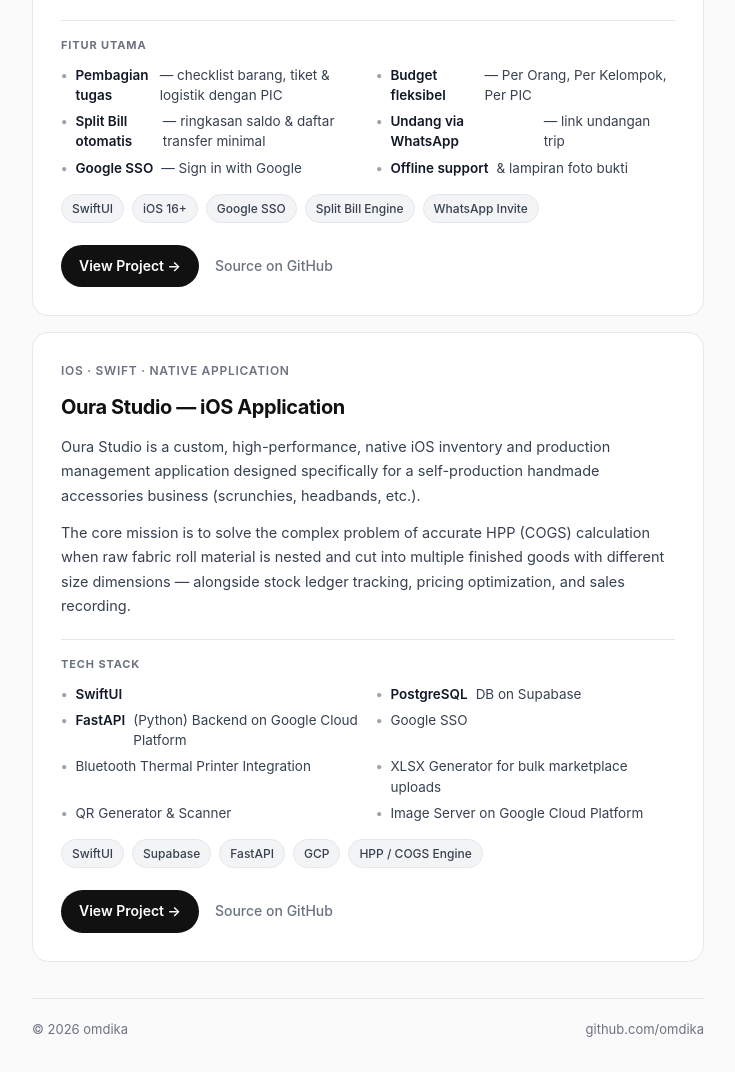
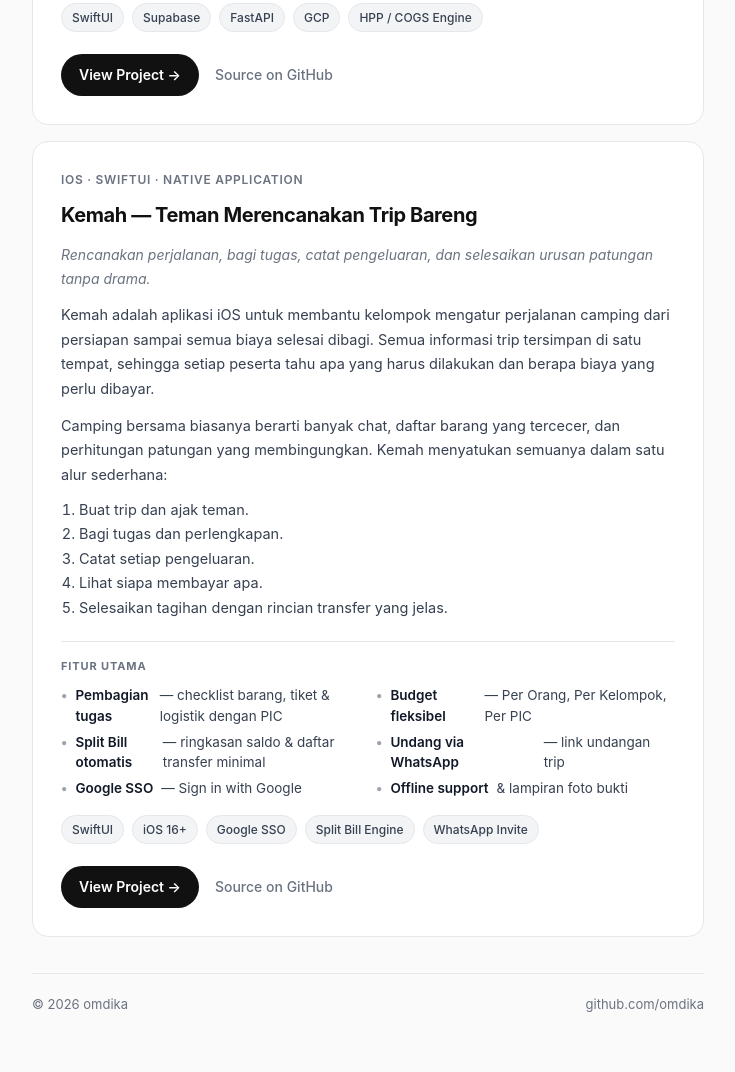
Before and after one commit to omdika/omdika.github.io, a plain HTML site: page index.html in a window 1280 px wide. Shown: the part 802-1874 px from the top of the page, without its empty margins (272-1007 px from the left). After the commit the page ends 1849 px from the top, so only its background shows below. Drawn offline with Linux system fonts and the light colour scheme.

Commit message:
Reorder portfolio projects: Oura Studio first, Kemah second

```diff
--- a/index.html
+++ b/index.html
@@ -7,212 +7,82 @@
   <meta name="description" content="Welcome to my portfolio — Oura Studio iOS Frontend and other projects by Handika Tri Aswara" />
   <link rel="preconnect" href="https://fonts.googleapis.com">
   <style>
-    :root {
-      --bg: #fafafa;
-      --fg: #111111;
-      --muted: #6b7280;
-      --border: #e5e7eb;
-      --card: #ffffff;
-      --accent: #111111;
-    }
-    * { box-sizing: border-box; margin: 0; padding: 0; }
-    body {
-      font-family: -apple-system, BlinkMacSystemFont, "Inter", "Segoe UI", Roboto, Helvetica, Arial, sans-serif;
-      background: var(--bg);
-      color: var(--fg);
-      line-height: 1.6;
-      -webkit-font-smoothing: antialiased;
-    }
-    a { color: inherit; text-decoration: none; }
-    .container { max-width: 720px; margin: 0 auto; padding: 0 24px; }
-
-    /* Nav */
-    nav {
-      display: flex; justify-content: space-between; align-items: center;
-      padding: 18px 0; border-bottom: 1px solid var(--border);
-    }
-    .logo { font-weight: 650; letter-spacing: -0.02em; font-size: 15px; }
-    .nav-links { display: flex; gap: 20px; font-size: 14px; color: var(--muted); }
-    .nav-links a:hover { color: var(--fg); }
-
-    /* Hero */
-    .hero { padding: 40px 0 24px; }
-    .hero h1 {
-      font-size: 32px; font-weight: 700; letter-spacing: -0.03em;
-      line-height: 1.15; margin-bottom: 16px;
-    }
-    .hero p {
-      color: var(--muted); font-size: 17px; max-width: 520px;
-    }
-    .hero p strong { color: var(--fg); font-weight: 600; }
-
-    /* Section */
-    .section-label {
-      font-size: 12px; font-weight: 600; letter-spacing: 0.08em;
-      text-transform: uppercase; color: var(--muted);
-      margin: 28px 0 16px; display: flex; align-items: center; gap: 12px;
-    }
-    .section-label::after { content: ""; flex: 1; height: 1px; background: var(--border); }
-
-    /* Card */
-    .card {
-      background: var(--card); border: 1px solid var(--border);
-      border-radius: 16px; padding: 28px; transition: border-color 0.2s;
-    }
-    .card:hover { border-color: #d1d5db; }
-    .card-meta {
-      font-size: 12px; font-weight: 600; letter-spacing: 0.06em;
-      text-transform: uppercase; color: var(--muted); margin-bottom: 10px;
-    }
-    .card h2 { font-size: 20px; font-weight: 650; letter-spacing: -0.02em; margin-bottom: 12px; }
-    .card h2 a:hover { text-decoration: underline; text-underline-offset: 3px; }
-    .card p { font-size: 14.5px; color: #374151; line-height: 1.7; }
-    .card p + p { margin-top: 12px; }
-    .stack { margin-top: 20px; padding-top: 16px; border-top: 1px solid var(--border); }
-    .stack-title { font-size: 11px; font-weight: 700; letter-spacing: 0.08em; text-transform: uppercase; color: var(--muted); margin-bottom: 10px; }
-    .stack-list { list-style: none; display: grid; grid-template-columns: 1fr 1fr; gap: 6px 16px; }
-    .stack-list li { font-size: 13.5px; color: #374151; display: flex; align-items: flex-start; gap: 8px; line-height: 1.5; }
-    .stack-list li::before { content: "•"; color: #9ca3af; font-weight: 700; flex-shrink: 0; }
-    .stack-list li strong { font-weight: 600; color: #111827; }
-    @media (max-width: 600px) { .stack-list { grid-template-columns: 1fr; } }
-    .tags { display: flex; flex-wrap: wrap; gap: 8px; margin-top: 16px; }
-    .tag {
-      font-size: 12px; font-weight: 500; color: #374151;
-      background: #f3f4f6; border: 1px solid var(--border);
-      padding: 4px 10px; border-radius: 999px;
-    }
-    .card-footer { margin-top: 22px; display: flex; align-items: center; gap: 16px; }
-    .btn {
-      display: inline-flex; align-items: center; gap: 8px;
-      font-size: 14px; font-weight: 600;
-      background: var(--accent); color: #fff;
-      padding: 10px 18px; border-radius: 999px;
-      transition: opacity 0.2s;
-    }
-    .btn:hover { opacity: 0.85; }
-    .link-muted { font-size: 14px; color: var(--muted); font-weight: 500; }
-    .link-muted:hover { color: var(--fg); }
-
-    /* Footer */
-    footer {
-      margin-top: 36px; padding: 20px 0 32px;
-      border-top: 1px solid var(--border);
-      display: flex; justify-content: space-between; align-items: center;
-      font-size: 13px; color: var(--muted);
-    }
-    footer a:hover { color: var(--fg); }
-
-    @media (max-width: 600px) {
-      .hero { padding: 32px 0 20px; }
-      .hero h1 { font-size: 26px; }
-      .hero p { font-size: 16px; }
-      .card { padding: 22px; }
-    }
+    :root { --bg:#fafafa; --fg:#111111; --muted:#6b7280; --border:#e5e7eb; --card:#ffffff; --accent:#111111; }
+    * { box-sizing:border-box; margin:0; padding:0; }
+    body { font-family:-apple-system,BlinkMacSystemFont,"Inter","Segoe UI",Roboto,Helvetica,Arial,sans-serif; background:var(--bg); color:var(--fg); line-height:1.6; -webkit-font-smoothing:antialiased; }
+    a { color:inherit; text-decoration:none; }
+    .container { max-width:720px; margin:0 auto; padding:0 24px; }
+    nav { display:flex; justify-content:space-between; align-items:center; padding:18px 0; border-bottom:1px solid var(--border); }
+    .logo { font-weight:650; letter-spacing:-.02em; font-size:15px; }
+    .nav-links { display:flex; gap:20px; font-size:14px; color:var(--muted); }
+    .nav-links a:hover { color:var(--fg); }
+    .hero { padding:40px 0 24px; }
+    .hero h1 { font-size:32px; font-weight:700; letter-spacing:-.03em; line-height:1.15; margin-bottom:16px; }
+    .hero p { color:var(--muted); font-size:17px; max-width:520px; }
+    .hero p strong { color:var(--fg); font-weight:600; }
+    .section-label { font-size:12px; font-weight:600; letter-spacing:.08em; text-transform:uppercase; color:var(--muted); margin:28px 0 16px; display:flex; align-items:center; gap:12px; }
+    .section-label::after { content:""; flex:1; height:1px; background:var(--border); }
+    .card { background:var(--card); border:1px solid var(--border); border-radius:16px; padding:28px; transition:border-color .2s; }
+    .card:hover { border-color:#d1d5db; }
+    .card-meta { font-size:12px; font-weight:600; letter-spacing:.06em; text-transform:uppercase; color:var(--muted); margin-bottom:10px; }
+    .card h2 { font-size:20px; font-weight:650; letter-spacing:-.02em; margin-bottom:12px; }
+    .card h2 a:hover { text-decoration:underline; text-underline-offset:3px; }
+    .card p { font-size:14.5px; color:#374151; line-height:1.7; }
+    .card p + p { margin-top:12px; }
+    .stack { margin-top:20px; padding-top:16px; border-top:1px solid var(--border); }
+    .stack-title { font-size:11px; font-weight:700; letter-spacing:.08em; text-transform:uppercase; color:var(--muted); margin-bottom:10px; }
+    .stack-list { list-style:none; display:grid; grid-template-columns:1fr 1fr; gap:6px 16px; }
+    .stack-list li { font-size:13.5px; color:#374151; display:flex; align-items:flex-start; gap:8px; line-height:1.5; }
+    .stack-list li::before { content:"•"; color:#9ca3af; font-weight:700; flex-shrink:0; }
+    .stack-list li strong { font-weight:600; color:#111827; }
+    .tags { display:flex; flex-wrap:wrap; gap:8px; margin-top:16px; }
+    .tag { font-size:12px; font-weight:500; color:#374151; background:#f3f4f6; border:1px solid var(--border); padding:4px 10px; border-radius:999px; }
+    .card-footer { margin-top:22px; display:flex; align-items:center; gap:16px; }
+    .btn { display:inline-flex; align-items:center; gap:8px; font-size:14px; font-weight:600; background:var(--accent); color:#fff; padding:10px 18px; border-radius:999px; transition:opacity .2s; }
+    .btn:hover { opacity:.85; }
+    .link-muted { font-size:14px; color:var(--muted); font-weight:500; }
+    .link-muted:hover { color:var(--fg); }
+    footer { margin-top:36px; padding:20px 0 32px; border-top:1px solid var(--border); display:flex; justify-content:space-between; align-items:center; font-size:13px; color:var(--muted); }
+    footer a:hover { color:var(--fg); }
+    @media (max-width:600px) { .hero{padding:32px 0 20px;} .hero h1{font-size:26px;} .hero p{font-size:16px;} .card{padding:22px;} .stack-list{grid-template-columns:1fr;} }
   </style>
 </head>
 <body>
   <div class="container">
     <nav>
       <a href="https://omdika.github.io" class="logo">omdika.github.io</a>
-      <div class="nav-links">
-        <a href="https://github.com/omdika" target="_blank" rel="noopener">GitHub</a>
-        <a href="mailto:hello@omdika.github.io">Contact</a>
-      </div>
+      <div class="nav-links"><a href="https://github.com/omdika" target="_blank" rel="noopener">GitHub</a><a href="mailto:hello@omdika.github.io">Contact</a></div>
     </nav>
-
-    <section class="hero">
-      <h1>Welcome to my portfolio.</h1>
-      <p>
-        I'm <strong>omdika</strong> — iOS & software developer focused on building clean, high-performance native applications. Here's a selection of my work.
-      </p>
-    </section>
-
+    <section class="hero"><h1>Welcome to my portfolio.</h1><p>I'm <strong>omdika</strong> — iOS & software developer focused on building clean, high-performance native applications. Here's a selection of my work.</p></section>
     <div class="section-label">Featured Projects</div>
 
     <article class="card">
+      <div class="card-meta">iOS · Swift · Native Application</div>
+      <h2><a href="https://omdika.github.io/oura-studio-ios/" target="_blank" rel="noopener">Oura Studio — iOS Application</a></h2>
+      <p>Oura Studio is a custom, high-performance, native iOS inventory and production management application designed specifically for a self-production handmade accessories business (scrunchies, headbands, and more).</p>
+      <p>The core mission is to solve the complex problem of accurate HPP (COGS) calculation when raw fabric roll material is nested and cut into multiple finished goods with different size dimensions and material costs.</p>
+      <div class="stack"><div class="stack-title">Tech Stack</div><ul class="stack-list">
+        <li><strong>SwiftUI</strong></li><li><strong>PostgreSQL</strong> DB on Supabase</li><li><strong>FastAPI</strong> (Python) Backend on Google Cloud Platform</li><li>Google SSO</li><li>Bluetooth Thermal Printer Integration</li><li>XLSX Generator for bulk marketplace uploads</li><li>QR Generator & Scanner</li><li>Image Server on Google Cloud Platform</li>
+      </ul></div>
+      <div class="tags"><span class="tag">SwiftUI</span><span class="tag">Supabase</span><span class="tag">FastAPI</span><span class="tag">GCP</span><span class="tag">HPP / COGS Engine</span></div>
+      <div class="card-footer"><a class="btn" href="https://omdika.github.io/oura-studio-ios/" target="_blank" rel="noopener">View Project →</a><a class="link-muted" href="https://github.com/omdika" target="_blank" rel="noopener">Source on GitHub</a></div>
+    </article>
+
+    <article class="card" style="margin-top:16px;">
       <div class="card-meta">iOS · SwiftUI · Native Application</div>
       <h2><a href="https://omdika.github.io/kemah-ios/" target="_blank" rel="noopener">Kemah — Teman Merencanakan Trip Bareng</a></h2>
-      <p style="color: var(--muted); font-size: 14px; font-style: italic; margin-bottom: 12px;">Rencanakan perjalanan, bagi tugas, catat pengeluaran, dan selesaikan urusan patungan tanpa drama.</p>
-      <p>
-        Kemah adalah aplikasi iOS untuk membantu kelompok mengatur perjalanan camping dari persiapan sampai semua biaya selesai dibagi. Semua informasi trip tersimpan di satu tempat, sehingga setiap peserta tahu apa yang harus dibawa, siapa yang bertanggung jawab, dan berapa dana yang perlu dibayarkan.
-      </p>
-      <p>
-        Camping bersama biasanya berarti banyak chat, daftar barang yang tercecer, dan perhitungan patungan yang membingungkan. Kemah menyatukan semuanya dalam satu alur sederhana:
-      </p>
-      <ol style="font-size: 14.5px; color: #374151; line-height: 1.7; margin: 10px 0 0 18px;">
-        <li>Buat trip dan ajak teman.</li>
-        <li>Bagi tugas dan perlengkapan.</li>
-        <li>Catat setiap pengeluaran.</li>
-        <li>Lihat siapa membayar apa.</li>
-        <li>Selesaikan tagihan dengan rincian transfer yang jelas.</li>
-      </ol>
-      <div class="stack">
-        <div class="stack-title">Fitur Utama</div>
-        <ul class="stack-list">
-          <li><strong>Pembagian tugas</strong> — checklist barang, tiket & logistik dengan PIC</li>
-          <li><strong>Budget fleksibel</strong> — Per Orang, Per Kelompok, Per PIC</li>
-          <li><strong>Split Bill otomatis</strong> — ringkasan saldo & daftar transfer minimal</li>
-          <li><strong>Undang via WhatsApp</strong> — link undangan trip</li>
-          <li><strong>Google SSO</strong> — Sign in with Google</li>
-          <li><strong>Offline support</strong> & lampiran foto bukti</li>
-        </ul>
-      </div>
-      <div class="tags">
-        <span class="tag">SwiftUI</span>
-        <span class="tag">iOS 16+</span>
-        <span class="tag">Google SSO</span>
-        <span class="tag">Split Bill Engine</span>
-        <span class="tag">WhatsApp Invite</span>
-      </div>
-      <div class="card-footer">
-        <a class="btn" href="https://omdika.github.io/kemah-ios/" target="_blank" rel="noopener">
-          View Project →
-        </a>
-        <a class="link-muted" href="https://github.com/omdika" target="_blank" rel="noopener">Source on GitHub</a>
-      </div>
+      <p style="color:var(--muted); font-size:14px; font-style:italic; margin-bottom:12px;">Rencanakan perjalanan, bagi tugas, catat pengeluaran, dan selesaikan urusan patungan tanpa drama.</p>
+      <p>Kemah adalah aplikasi iOS untuk membantu kelompok mengatur perjalanan camping dari persiapan sampai semua biaya selesai dibagi. Semua informasi trip tersimpan di satu tempat, sehingga setiap peserta tahu apa yang harus dilakukan dan berapa biaya yang perlu dibayar.</p>
+      <p>Camping bersama biasanya berarti banyak chat, daftar barang yang tercecer, dan perhitungan patungan yang membingungkan. Kemah menyatukan semuanya dalam satu alur sederhana:</p>
+      <ol style="font-size:14.5px; color:#374151; line-height:1.7; margin:10px 0 0 18px;"><li>Buat trip dan ajak teman.</li><li>Bagi tugas dan perlengkapan.</li><li>Catat setiap pengeluaran.</li><li>Lihat siapa membayar apa.</li><li>Selesaikan tagihan dengan rincian transfer yang jelas.</li></ol>
+      <div class="stack"><div class="stack-title">Fitur Utama</div><ul class="stack-list">
+        <li><strong>Pembagian tugas</strong> — checklist barang, tiket & logistik dengan PIC</li><li><strong>Budget fleksibel</strong> — Per Orang, Per Kelompok, Per PIC</li><li><strong>Split Bill otomatis</strong> — ringkasan saldo & daftar transfer minimal</li><li><strong>Undang via WhatsApp</strong> — link undangan trip</li><li><strong>Google SSO</strong> — Sign in with Google</li><li><strong>Offline support</strong> & lampiran foto bukti</li>
+      </ul></div>
+      <div class="tags"><span class="tag">SwiftUI</span><span class="tag">iOS 16+</span><span class="tag">Google SSO</span><span class="tag">Split Bill Engine</span><span class="tag">WhatsApp Invite</span></div>
+      <div class="card-footer"><a class="btn" href="https://omdika.github.io/kemah-ios/" target="_blank" rel="noopener">View Project →</a><a class="link-muted" href="https://github.com/omdika" target="_blank" rel="noopener">Source on GitHub</a></div>
     </article>
 
-    <article class="card" style="margin-top: 16px;">
-      <div class="card-meta">iOS · Swift · Native Application</div>
-      <h2><a href="https://omdika.github.io/oura-studio-ios/" target="_blank" rel="noopener">Oura Studio — iOS Application</a></h2>
-      <p>
-        Oura Studio is a custom, high-performance, native iOS inventory and production management application designed specifically for a self-production handmade accessories business (scrunchies, headbands, etc.).
-      </p>
-      <p>
-        The core mission is to solve the complex problem of accurate HPP (COGS) calculation when raw fabric roll material is nested and cut into multiple finished goods with different size dimensions — alongside stock ledger tracking, pricing optimization, and sales recording.
-      </p>
-      <div class="stack">
-        <div class="stack-title">Tech Stack</div>
-        <ul class="stack-list">
-          <li><strong>SwiftUI</strong></li>
-          <li><strong>PostgreSQL</strong> DB on Supabase</li>
-          <li><strong>FastAPI</strong> (Python) Backend on Google Cloud Platform</li>
-          <li>Google SSO</li>
-          <li>Bluetooth Thermal Printer Integration</li>
-          <li>XLSX Generator for bulk marketplace uploads</li>
-          <li>QR Generator & Scanner</li>
-          <li>Image Server on Google Cloud Platform</li>
-        </ul>
-      </div>
-      <div class="tags">
-        <span class="tag">SwiftUI</span>
-        <span class="tag">Supabase</span>
-        <span class="tag">FastAPI</span>
-        <span class="tag">GCP</span>
-        <span class="tag">HPP / COGS Engine</span>
-      </div>
-      <div class="card-footer">
-        <a class="btn" href="https://omdika.github.io/oura-studio-ios/" target="_blank" rel="noopener">
-          View Project →
-        </a>
-        <a class="link-muted" href="https://github.com/omdika" target="_blank" rel="noopener">Source on GitHub</a>
-      </div>
-    </article>
-
-    <footer>
-      <span>© 2026 omdika</span>
-      <a href="https://github.com/omdika/omdika.github.io" target="_blank" rel="noopener">github.com/omdika</a>
-    </footer>
+    <footer><span>© 2026 omdika</span><a href="https://github.com/omdika/omdika.github.io" target="_blank" rel="noopener">github.com/omdika</a></footer>
   </div>
 </body>
 </html>
```
